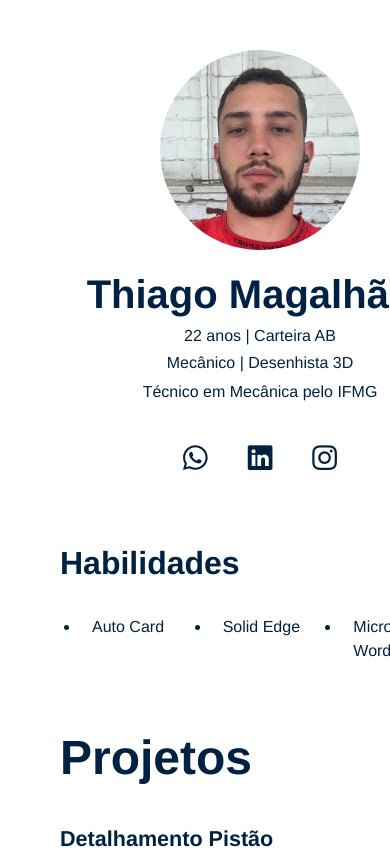
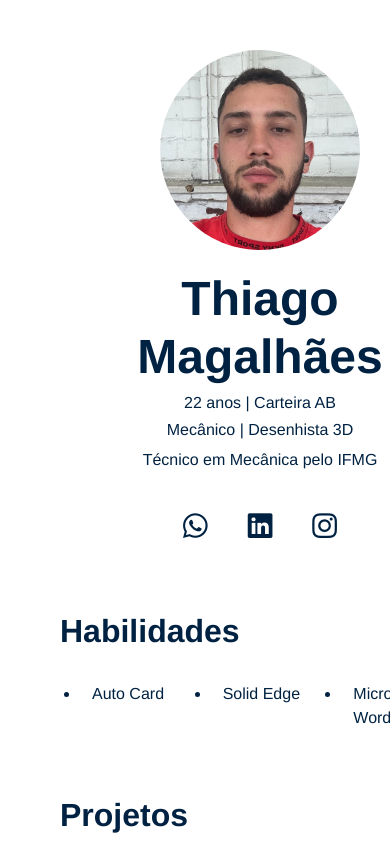
Before and after one commit to thiagoaamaga/meu-portfolio, a React (Create React App) app: page / in a window 390 px wide. Shown: the top 849 px of the page. Built offline with nearby package versions, Linux system fonts and the light colour scheme.

Commit message:
Arrow fixes

```diff
--- a/src/App.css
+++ b/src/App.css
@@ -108,12 +108,8 @@ footer .bi {
 }
 
 @media (max-width: 600px) {
-    .title {
+    .name {
         font-size: 3em;
-    }
-
-    .name {
-        font-size: 2.5em;
         font-weight: bolder;
     }
 
--- a/src/App.tsx
+++ b/src/App.tsx
@@ -90,7 +90,7 @@ const App = () =>
                 </section>
 
                 <section style={{paddingTop: '10px'}}>
-                    <h1 className="title">Projetos</h1>
+                    <h1>Projetos</h1>
                     {data.projetos.map((projeto, index) => (
                         <div key={index} className="carousel-item-space">
                             <h4 className="bold-text">{projeto.nome}</h4>
@@ -101,7 +101,7 @@ const App = () =>
                 </section>
 
                 <section>
-                    <h1 className="title">Avaliações</h1><br/>
+                    <h1>Avaliações</h1><br/>
                     <div className="row">
                         {data.avaliacoes.map((avaliacao, index) => (
                             <div key={index} className="col-lg-4 col-sm-6 item-space">
@@ -114,7 +114,7 @@ const App = () =>
                 </section>
 
                 <section>
-                    <h1 className="title">Nossos Serviços</h1> <br/>
+                    <h1>Nossos Serviços</h1> <br/>
                     <div className="row">
                         {data.servicos.map((servico, index) => (
                             <div key={index} className="col-lg-6 col-sm-12 item-space">
```
